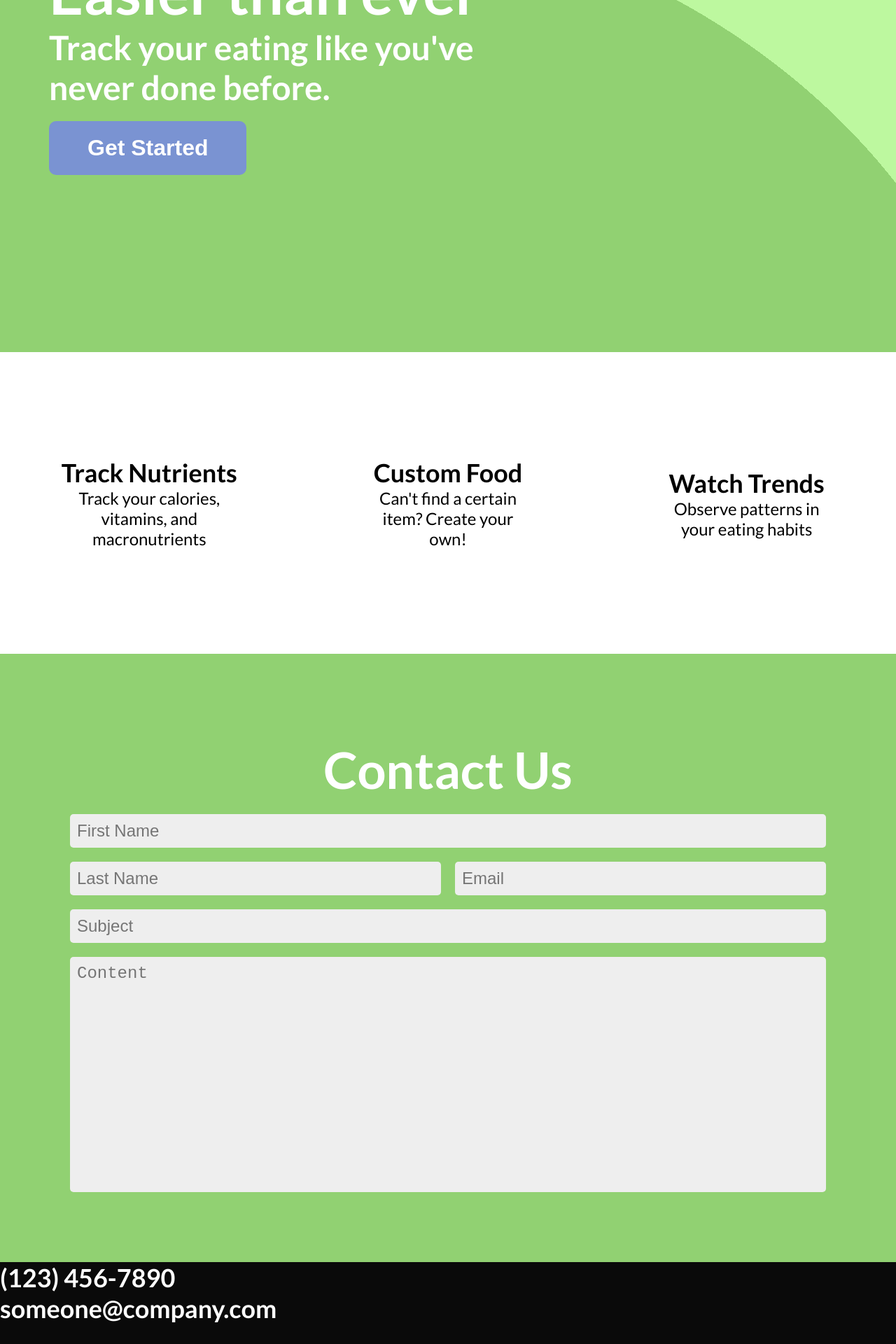
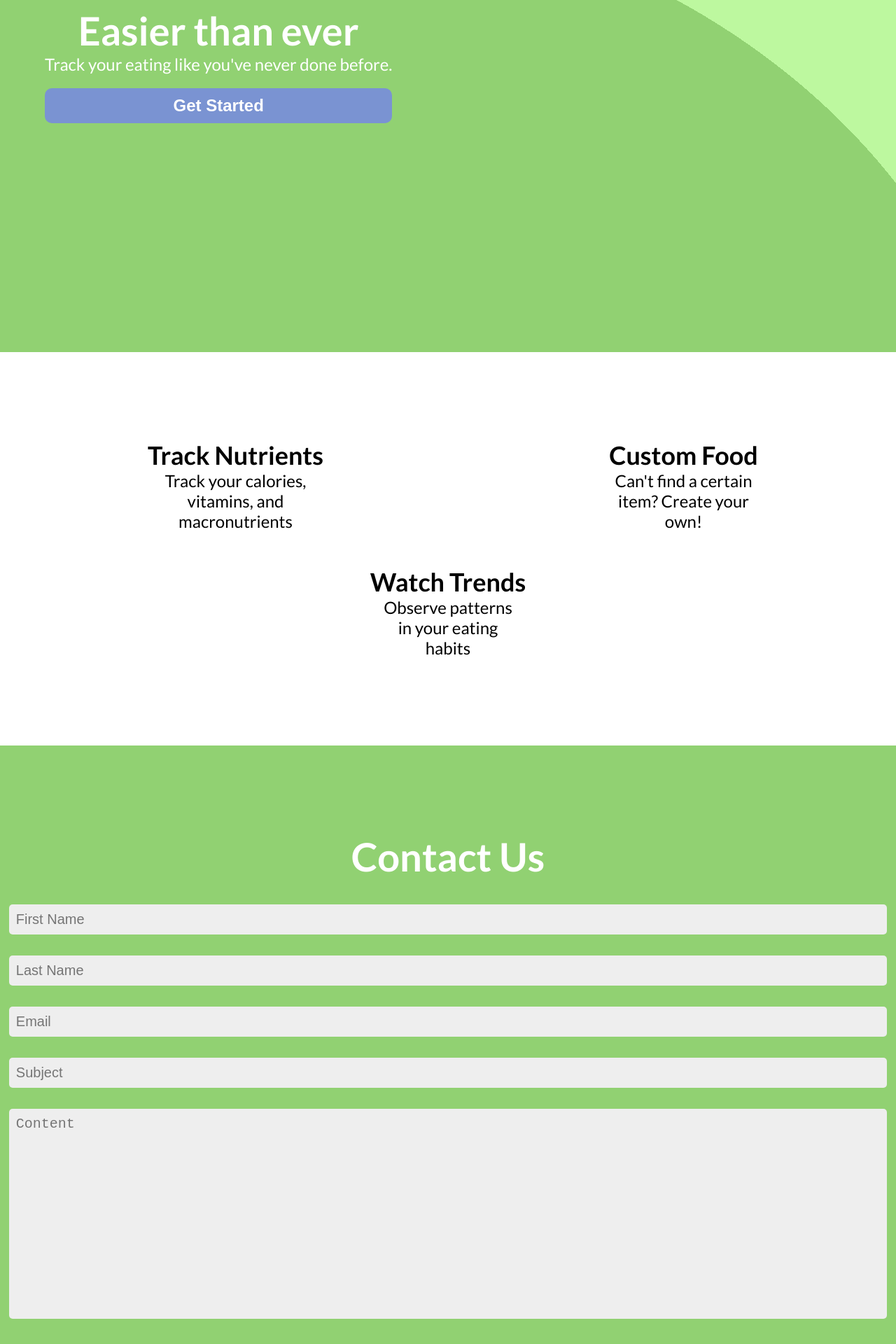
Before and after one commit to CodeAlanSanchez/meal-tracker, a React (Create React App) app in the folder client/: page / in a window 1280 px wide. Shown: the part 360-2280 px from the top of the page at 70% size. Built offline with nearby package versions, Linux system fonts and the light colour scheme.

Commit message:
Refactor css and layout

```diff
--- a/client/src/components/Account/Account.tsx
+++ b/client/src/components/Account/Account.tsx
@@ -4,7 +4,7 @@ import Setting from './Setting/Setting';
 const Account = () => (
   <section className="account">
     <h1>Account Settings</h1>
-    <p>Change daily goals</p>
+    <h3>Change daily goals</h3>
     <div className="settings">
       <form action="">
         <Setting name="Calories" currentValue={2800} macro={false} />
--- a/client/src/components/Account/Setting/Setting.tsx
+++ b/client/src/components/Account/Setting/Setting.tsx
@@ -5,7 +5,7 @@ import React from 'react';
 const Setting = ({ name, currentValue, macro = false }:
   {name: string, currentValue: Number, macro: boolean}) => (
     <div className="setting">
-      <h2>{name}</h2>
+      <p>{name}</p>
       {!macro ? <input type="text" placeholder={currentValue.toString()} id={name} />
         : <input type="text" placeholder={`${currentValue.toString()}g`} id={name} />}
 
--- a/client/src/components/Footer/Footer.tsx
+++ b/client/src/components/Footer/Footer.tsx
@@ -3,7 +3,13 @@ import React from 'react';
 const Footer = () => (
   <footer>
     <h2>(123) 456-7890</h2>
-    <h2>someone@company.com</h2>
+    <h2>
+      someone@
+      <br />
+      company
+      <br />
+      .com
+    </h2>
   </footer>
 );
 
--- a/client/src/components/Header/Header.tsx
+++ b/client/src/components/Header/Header.tsx
@@ -6,7 +6,7 @@ const Header = () => (
     <nav>
       <ul>
         <li className="nav-item meal-in">
-          <Link to="/home">Meal-In</Link>
+          <Link to="/home"><h2>Meal-In</h2></Link>
         </li>
         <li className="nav-item">
           <Link to="/home">Home</Link>
--- a/client/src/components/Home/About/About.tsx
+++ b/client/src/components/Home/About/About.tsx
@@ -4,15 +4,15 @@ const About = () => (
   <section className="about">
     <div className="flex-container about-container">
       <div className="flex-container about-item">
-        <h1>Track Nutrients</h1>
+        <h2>Track Nutrients</h2>
         <p>Track your calories, vitamins, and macronutrients</p>
       </div>
       <div className="flex-container about-item">
-        <h1>Custom Food</h1>
+        <h2>Custom Food</h2>
         <p>Can&#39;t find a certain item? Create your own!</p>
       </div>
       <div className="flex-container about-item">
-        <h1>Watch Trends</h1>
+        <h2>Watch Trends</h2>
         <p>Observe patterns in your eating habits</p>
       </div>
     </div>
--- a/client/src/components/Tracker/Meals/Meal/Meal.tsx
+++ b/client/src/components/Tracker/Meals/Meal/Meal.tsx
@@ -3,7 +3,7 @@ import React from 'react';
 
 const Meal = ({ meal }: {meal: {name: string, description: string}}) => (
   <div className="meal">
-    <h2>{meal.name}</h2>
+    <h3>{meal.name}</h3>
     <p>{meal.description}</p>
     <button type="submit">Add</button>
   </div>
--- a/client/src/components/Tracker/Tracker.tsx
+++ b/client/src/components/Tracker/Tracker.tsx
@@ -7,10 +7,8 @@ const Tracker = () => (
   <section className="tracker">
     <div className="grid-container">
       <Sidebar />
-      <section className="data flex-container">
-        <Bars />
-      </section>
-      <MealList meals={[{ name: 'henry', description: 'noble man' }]} />
+      <Bars />
+      <MealList meals={[{ name: 'henry', description: 'noble man' }, { name: 'alex', description: 'education' }]} />
     </div>
   </section>
 );
--- a/client/src/styles.css
+++ b/client/src/styles.css
@@ -41,19 +41,26 @@ body {
 }
 
 h1 {
-  font-size: 4.8rem;
+  font-size: 7.2rem;
 }
 
 h2 {
-  font-size: 3.6rem;
+  font-size: 5.6rem;
 }
 
 h3 {
-  font-size: 3rem;
+  font-size: 3.6rem;
 }
 
 p, a {
   font-size: 2.4rem;
+  font-weight: 400;
+}
+
+button, textarea, input {
+  font-size: 2.4rem;
+  min-width: 0;
+  width: 100%;
 }
 
 a {
@@ -77,12 +84,37 @@ input, textarea {
   border: none;
   border-radius: 5px;
   padding: 10px 10px;
-  font-size: 2.4rem;
   background: #eeeeee;
   resize: none;
+  margin: 10px 0;
+  min-width: 0;
 }
 
-button:focus, input:focus, textarea:focus {
+textarea {
+  height: 300px;
+}
+
+button {
+  margin: 20px 0;
+  border: none;
+  border-radius: 10px;
+  color: #ffffff;
+  font-weight: 700;
+  background-color: #7A93D2;
+  cursor: pointer;
+  height: 50px;
+  padding: 0 10%;
+}
+
+button:hover {
+  background-color: #68f5ff;
+}
+
+button:focus {
+  background-color: #bdf89f;
+}
+
+input:focus, textarea:focus {
   box-shadow: 0 0 0 2px #7A93D2;
   background: #eeeeee;
   outline: none;
@@ -91,7 +123,6 @@ button:focus, input:focus, textarea:focus {
 
 .flex-container {
   display: flex;
-  flex-flow: column nowrap;
 }
 
 .grid-container {
@@ -111,7 +142,12 @@ header {
   width: 100%;
 }
 
+nav {
+  height: 100%;
+}
+
 nav ul {
+  height: 100%;
   display: flex;
   list-style-type: none;
   align-items: center;
@@ -127,7 +163,6 @@ nav ul {
 
 .meal-in a {
   font-family: "Pacifico", cursive;
-  font-size: 3.6rem;
 }
 
 .search {
@@ -156,42 +191,7 @@ nav ul {
 }
 
 .hero .heading {
-  width: 700px;
-}
-
-.hero img {
-  position: relative;
-  width: 15%;
-  margin-right: 200px;
-}
-
-.hero h1 {
-  font-size: 8.6rem;
-}
-
-.hero p {
-  font-size: 4.8rem;
-}
-
-button {
-  margin: 20px 0;
-  padding: 20px 55px;
-  border: none;
-  border-radius: 10px;
-  color: #ffffff;
-  font-size: 3.2rem;
-  width: max-content;
-  font-weight: 700;
-  background-color: #7A93D2;
-  cursor: pointer;
-}
-
-button:hover {
-  background-color: #68f5ff;
-}
-
-button:focus {
-  background-color: #bdf89f;
+  margin: auto auto auto 5%;
 }
 
 /* About */
@@ -209,7 +209,7 @@ button:focus {
 }
 
 .about-item {
-  margin: 50px 0;
+  margin: 25px 0;
   text-align: center;
 }
 
@@ -217,12 +217,7 @@ button:focus {
   width: 30%;
 }
 
-.about-item h1 {
-  font-size: 3.6rem;
-}
-
 .about-item p {
-  font-size: 2.4rem;
   font-weight: 500;
   width: 50%;
 }
@@ -230,7 +225,6 @@ button:focus {
 .about-item.flex-container {
   flex-flow: column nowrap;
   align-items: center;
-  width: 33%;
 }
 
 /* Contact */
@@ -241,7 +235,6 @@ button:focus {
 }
 
 .contact h1 {
-  font-size: 7.2rem;
   text-align: center;
   margin: 2% 0;
 }
@@ -251,7 +244,7 @@ button:focus {
   justify-content: center;
   align-items: center;
   height: 100%;
-  padding: 100px 100px;
+  padding: 100px 1%;
 }
 
 form.grid-container {
@@ -261,10 +254,14 @@ form.grid-container {
     "subject subject"
     "body body";
   grid-template-columns: 1fr 1fr;
-  grid-template-rows: 1fr 1fr 1fr 7fr;
-  grid-gap: 20px;
-  gap: 20px;
+  gap: 10px;
+  grid-gap: 10px;
   width: 100%;
+}
+
+form.grid-container > input, form.grid-container textarea {
+  display: inline-block;
+  min-width: 0;
 }
 
 .first {
@@ -291,25 +288,27 @@ form.grid-container {
 
 .tracker {
   padding: 20px;
+  height: 100%;
 }
 
 .tracker-container {
   background: #dddddd;
+  padding: auto;
 }
 
 .tracker .grid-container {
   grid-template-areas:
-  "sidebar bars"
-  "sidebar bars"
-  "sidebar graph";
+    "sidebar bars"
+    "sidebar bars"
+    "sidebar graph";
   grid-template-columns: .2fr 1fr;
-  grid-template-rows: 1fr 1fr 1fr;
+  grid-template-rows: max-content 1fr;
   grid-gap: 20px;
   gap: 20px;
 }
 
 .data-header {
-  margin: auto 0 auto 10px;
+  text-align: center;
 }
 
 /* Sidebar */
@@ -317,7 +316,6 @@ form.grid-container {
 .sidebar {
   grid-area: sidebar;
   width: 100%;
-  /* margin: 20px 0 20px 20px; */
 }
 
 .sidebar {
@@ -347,8 +345,23 @@ form.grid-container {
   margin: 0 auto;
 }
 
-/* Graph */
+/* Meals */
 
+.meal-list {
+  display: grid;
+  grid-template-columns: repeat(auto-fit, minmax(150px, 300px));
+  grid-auto-rows: 1fr;
+  width: 100%;
+  grid-gap: 20px;
+  gap: 20px;
+}
+
+.meal {
+  padding: 25px;
+  height: 100%;
+  background: #eee;
+  color: #444;
+}
 
 /* Account */
 
@@ -358,19 +371,15 @@ form.grid-container {
 
 .account h1 {
   font-weight: 500;
-  font-size: 7.2rem;
-  color: #565656;
-  display: inline-block;
 }
 
-.account h2 {
-  font-weight: 500;
-  font-size: 5.6rem;
+.account h3 {
+  color: #999;
+  font-weight: 300;
 }
 
 .account p {
   font-weight: 500;
-  margin: 0 0 50px;
 }
 
 .guest-container {
@@ -390,7 +399,6 @@ form.grid-container {
 }
 
 .setting h2 {
-  font-size: 2.8rem;
   color: #000;
   background: #fff;
   font-weight: 500;
@@ -409,17 +417,52 @@ form.grid-container {
 /* Footer */
 
 footer {
+  width: 100%;
   grid-area: footer;
   color: #fff;
   background-color: #0a0a0a;
 }
 
+footer h2 {
+  word-wrap: break-word;
+}
+
 @media only screen and (max-width: 1300px) {
+
+  h1 {
+    font-size: 5.6rem;
+  }
+
+  h2 {
+    font-size: 3.6rem;
+  }
+
+  p, a {
+    font-size: 2.4rem;
+  }
+
+  button {
+    font-size: 2.4rem;
+  }
+
+  input, textarea {
+    font-size: 2rem;
+  }
+
+  .heading {
+    text-align: center;
+  }
+
+  .nav-item {
+    display: none;
+  }
+
+  .meal-in {
+    display: inline-block;
+  }
+
   .hero img {
     display: none;
-  }
-  .hero .heading {
-    margin: 0 70px;
   }
 
   .hero .flex-container {
@@ -429,6 +472,27 @@ footer {
   .account {
     margin: 50px auto;
     width: 100%;
+  }
+
+  form.grid-container {
+    grid-template-areas:
+      "first"
+      "last"
+      "email"
+      "subject"
+      "body";
+    grid-template-columns: 1fr;
+    gap: 10px;
+    grid-gap: 10px;
+  }
+
+  .tracker .grid-container {
+    grid-template-areas:
+      "bars"
+      "sidebar"
+      "graph";
+    grid-template-columns: 1fr;
+    grid-template-rows: repeat(3, 1fr);
   }
 }
 
@@ -443,8 +507,8 @@ footer {
     grid-template-rows: 126px minmax(100vh, max-content) 500px;
   }
 
-  button {
-    font-size: 5.4rem;
+  html {
+    font-size: 135%;
   }
 
   input {
@@ -458,11 +522,11 @@ footer {
   }
 
   .nav-item a {
-    font-size: 5.4rem;
+    /* font-size: 5.4rem; */
   }
 
   .meal-in a {
-    font-size: 7.2rem;
+    /* font-size: 7.2rem; */
   }
 
   /* Hero */
@@ -481,21 +545,21 @@ footer {
   }
 
   .hero h1 {
-    font-size: 14.4rem;
+    /* font-size: 14.4rem; */
   }
 
   .hero p {
-    font-size: 8.6rem;
+    /* font-size: 8.6rem; */
   }
 
   /* About */
 
   .about-item h1 {
-    font-size: 7.2rem;
+    /* font-size: 7.2rem; */
   }
 
   .about-item p {
-    font-size: 4.8rem;
+    /* font-size: 4.8rem; */
   }
 
   /* Contact */
@@ -505,10 +569,10 @@ footer {
   }
 
   .contact h1 {
-    font-size: 14.4rem;
+    /* font-size: 14.4rem; */
   }
 
   form input, form textarea {
-    font-size: 5.4rem;
+    /* font-size: 5.4rem; */
   }
 }
```
Also changed, not shown: client/src/components/Tracker/Bars/Bars.tsx (+6 -6 lines), client/src/components/Tracker/Meals/MealAdder.tsx/MealAdder.tsx (+3 -4 lines), client/src/components/Tracker/Meals/MealList/MealList.tsx (+7 -16 lines).
